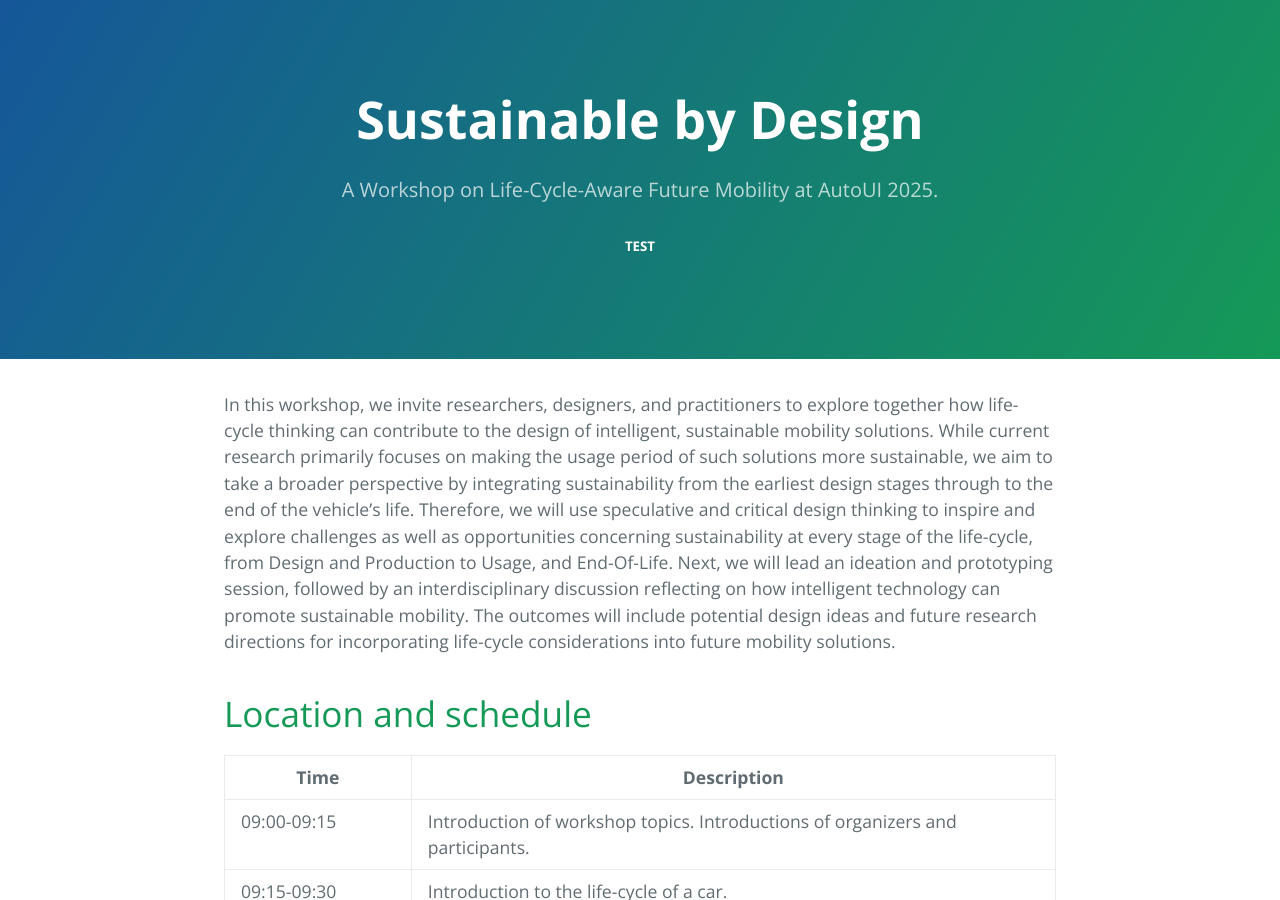
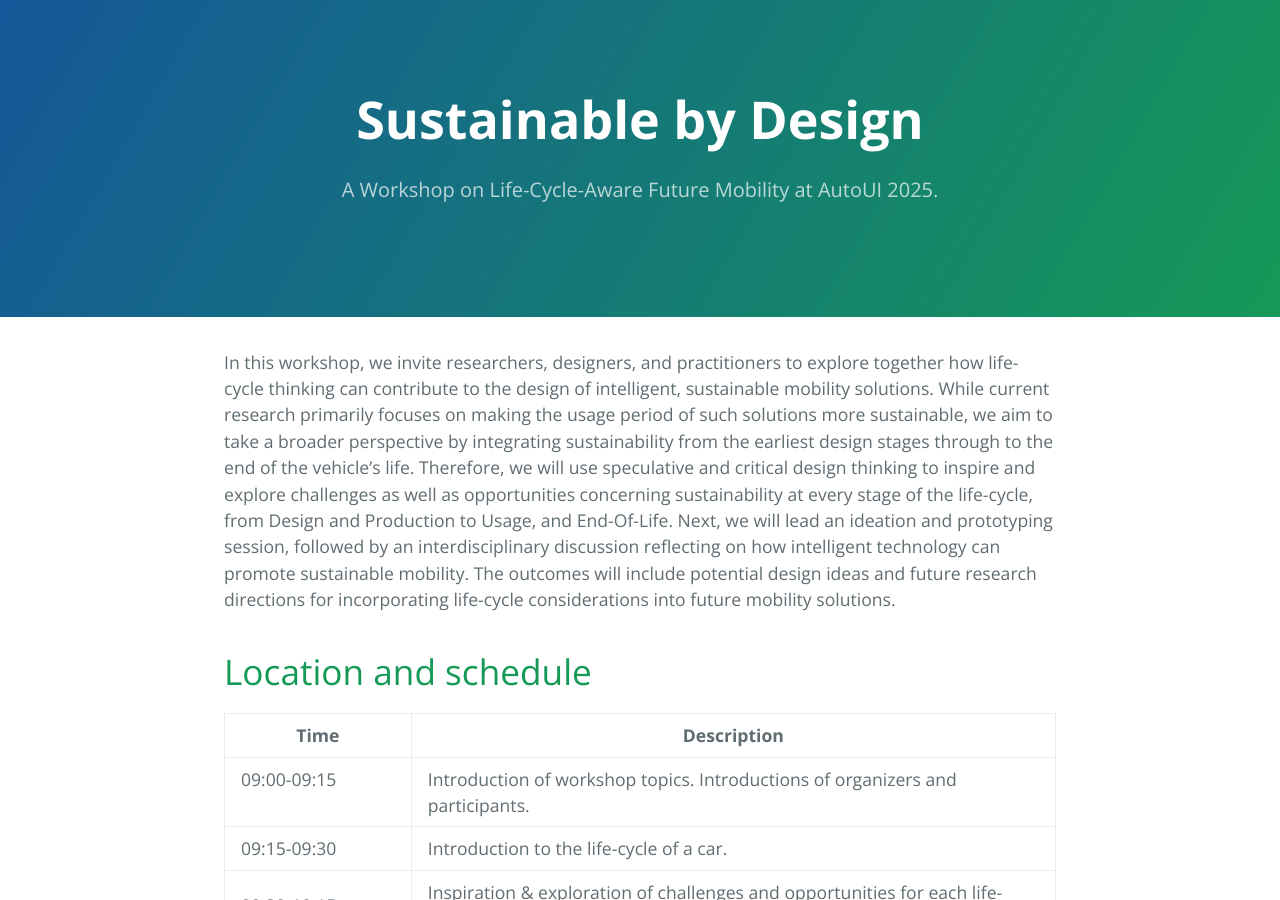
Before and after one commit to berxem/sustainable-by-design-workshop, a Jekyll site: the page built from index.md, in a window 1280 px wide and 900 px high. Built offline with Jekyll 4.4.1, drawn with Linux system fonts in a browser that asks for light colours.

Commit message:
Update default.html

```diff
--- a/_layouts/default.html
+++ b/_layouts/default.html
@@ -18,7 +18,7 @@
     <header class="page-header" role="banner">
       <h1 class="project-name">{{ page.title | default: site.title | default: site.github.repository_name }}</h1>
       <h2 class="project-tagline">{{ page.description | default: site.description | default: site.github.project_tagline }}</h2>
-      <h5>TEST</h5>
+
     </header>
 
     <main id="content" class="main-content" role="main">
```
